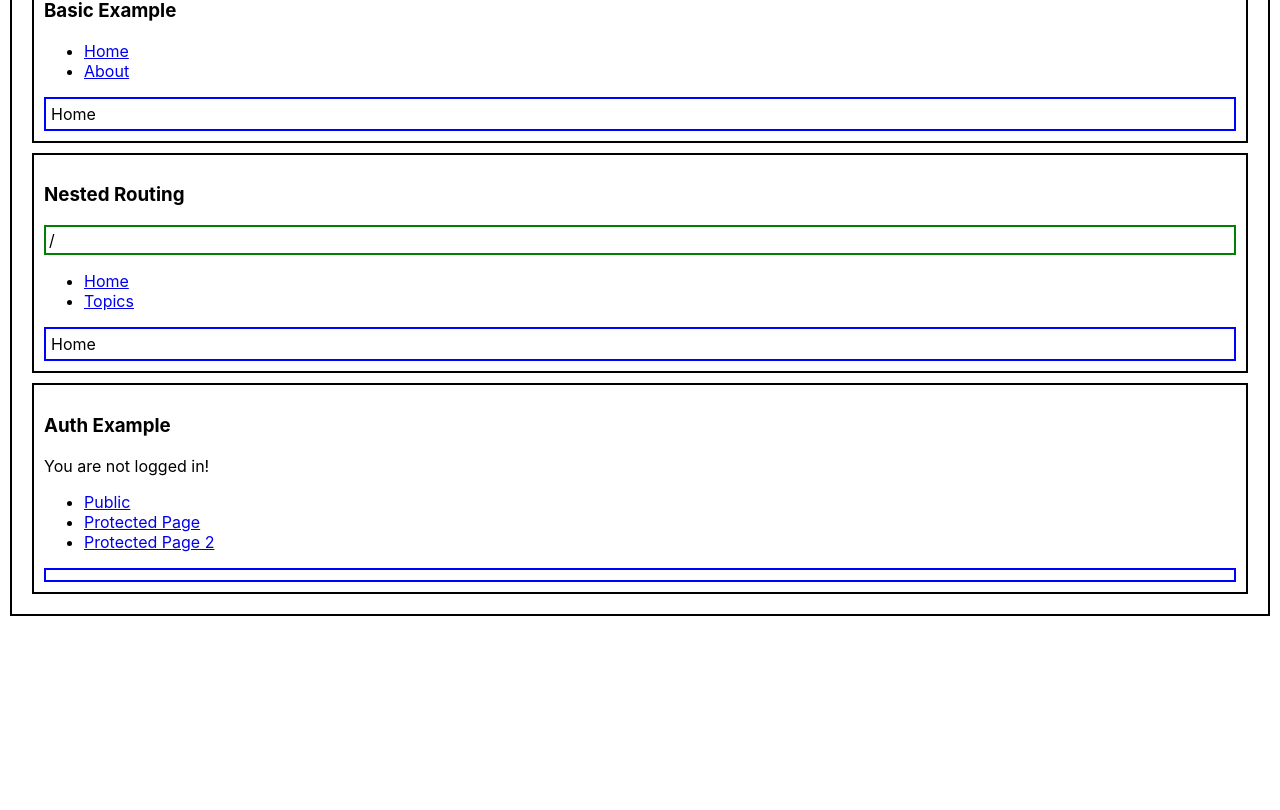
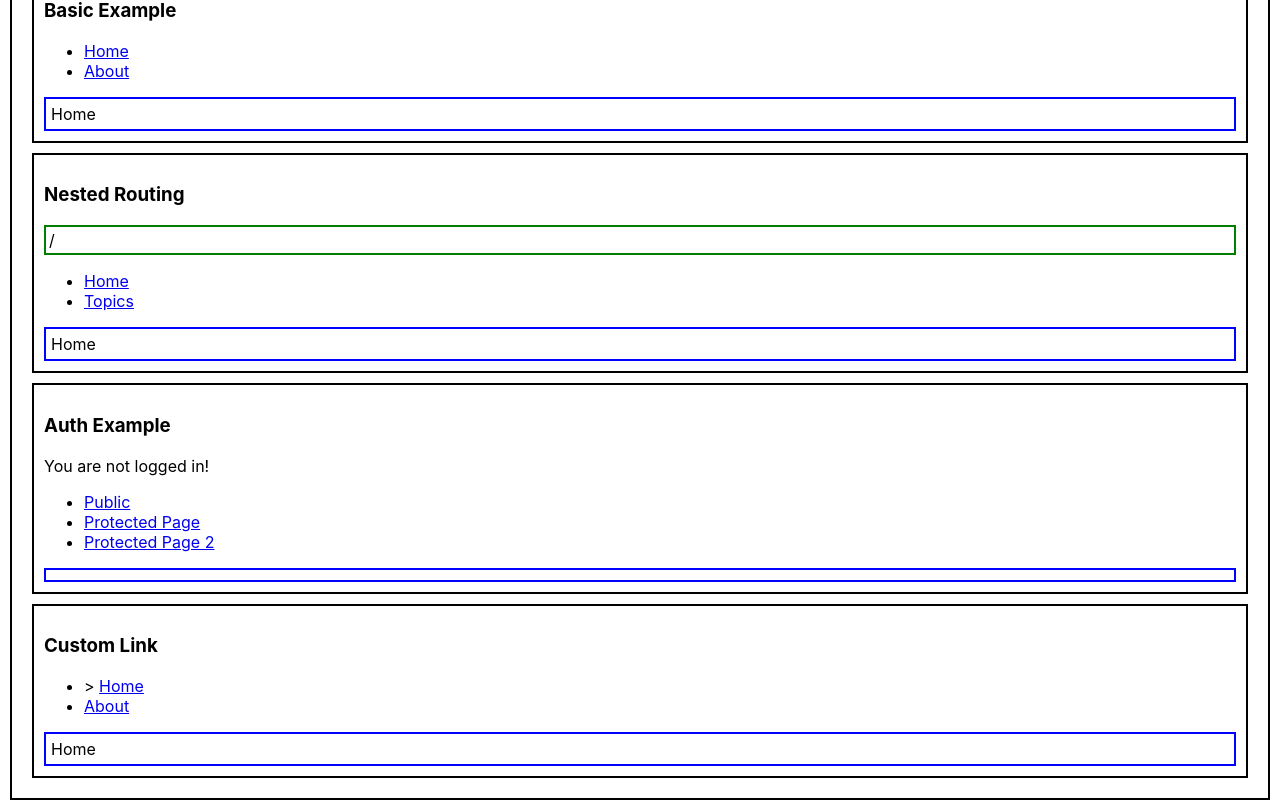
Before and after one commit to divyanshyadav/learn-react, a React (Create React App) app: page / in a window 1280 px wide. Shown: the part 427-1237 px from the top of the page. Before the commit the page ends 1053 px from the top, so only its background shows below. Built offline with nearby package versions, Linux system fonts and the light colour scheme.

Commit message:
add custom links example to react-router

```diff
--- a/src/App.js
+++ b/src/App.js
@@ -6,6 +6,7 @@ import LoginForm from './topics/hooks/LoginForm'
 import BasicExample from './topics/react-router/BasicExample'
 import NestedRouting from './topics/react-router/NestedRouting'
 import AuthExample from './topics/react-router/AuthExample'
+import CustomLink from './topics/react-router/CustomLink'
 
 function App() {
   return (
@@ -17,6 +18,7 @@ function App() {
           <BasicExample />
           <NestedRouting />
           <AuthExample />
+          <CustomLink />
         </Wrapper>
       </Wrapper>
     </div>
--- /dev/null
+++ b/src/topics/react-router/CustomLink.js
@@ -0,0 +1,58 @@
+import React from 'react'
+import {
+    BrowserRouter as Router,
+    Link,
+    Switch,
+    Route,
+    useRouteMatch
+} from 'react-router-dom'
+
+export default function CustomLink() {
+    return (
+        <Router>
+            <ul>
+                <li>
+                    <MenuLink to='/' activeOnlyWhenExact>Home</MenuLink>
+                </li>
+                <li>
+                    <MenuLink to='/about'>About</MenuLink>
+                </li>
+            </ul>
+            <div style={{ border: '2px blue solid', padding: '5px' }}>
+                <Switch>
+                    <Route path='/about'>
+                        <About />
+                    </Route>
+                    <Route path='/'>
+                        <Home />
+                    </Route>
+                </Switch>
+            </div>
+        </Router>
+    )
+}
+
+const MenuLink = ({to, children, activeOnlyWhenExact, ...rest}) => {
+    const match = useRouteMatch({
+        path: to,
+        exact: activeOnlyWhenExact
+    })
+
+    return (
+        <div>
+            {match && '> '}
+            <Link to={to} {...rest}>
+                {children}
+            </Link>
+        </div>
+    )
+}
+
+
+const Home = () => {
+    return <div>{'Home'}</div>
+}
+
+const About = () => {
+    return <div>{'About'}</div>
+}
--- a/src/utils.js
+++ b/src/utils.js
@@ -20,7 +20,7 @@ const camelCaseToNormal = (string) => {
     return words.join(' ')
 }
 
-export const Wrapper = ({ children, title }) => {
+export const Wrapper = ({ children, title, collapsed = true }) => {
 
     const renderChild = (child, index) => {
         let { name } = child.type
@@ -41,6 +41,8 @@ export const Wrapper = ({ children, title }) => {
             </div>)
     }
 
+
+
     return (
         <>
             {
```
